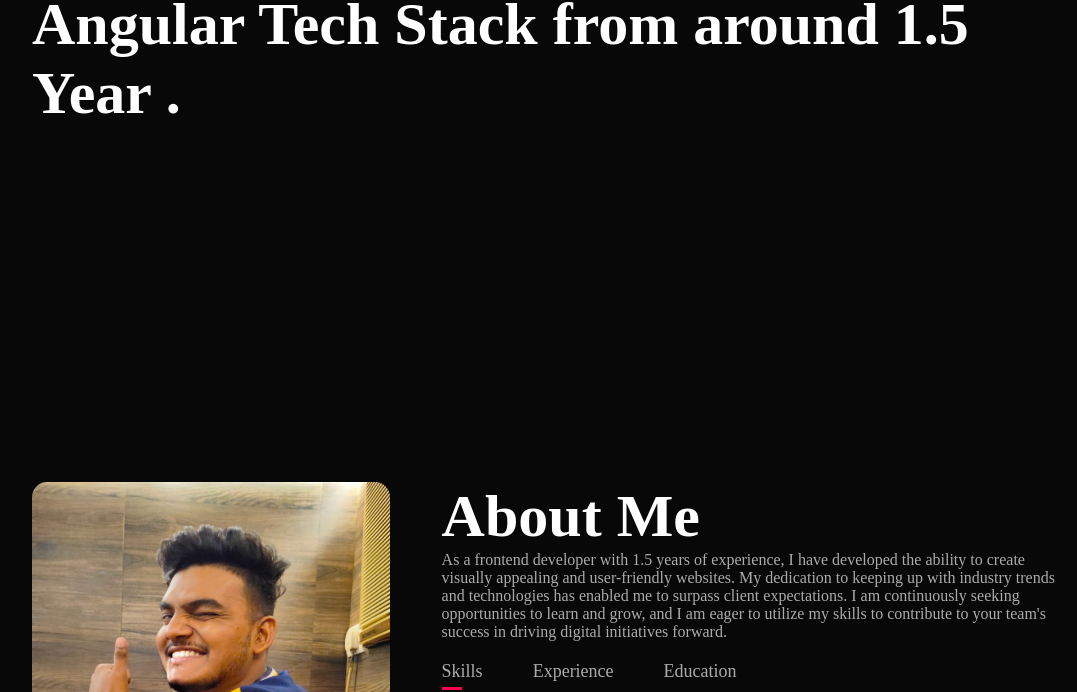
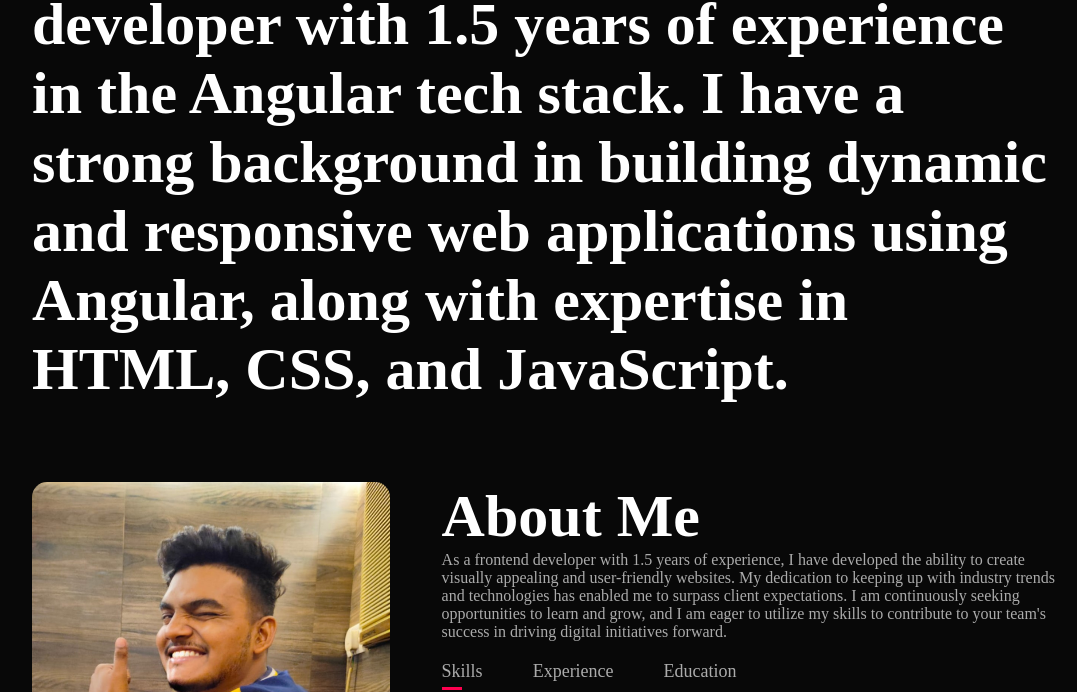
Before and after one commit to KetanVardekar/MyPortfolio, a plain HTML site: page index.html in a window 1280 px wide. Shown: the part 408-1100 px from the top of the page, without its empty margins (96-1173 px from the left). Drawn offline with Linux system fonts and the light colour scheme.

Commit message:
first-commit

```diff
--- a/index.html
+++ b/index.html
@@ -25,7 +25,7 @@
         </nav>
         <div class="header-text">
             <p>Front-End Developer</p>
-            <h1>Hi, I'm <span>Ketan Vardekar</span> Working in Angular Tech Stack from around 1.5 Year .</h1>
+            <h1>Hi, I'm <span>Ketan Vardekar</span> , a front-end developer with 1.5 years of experience in the Angular tech stack. I have a strong background in building dynamic and responsive web applications using Angular, along with expertise in HTML, CSS, and JavaScript. </h1>
 
         </div>
     </div>
```
